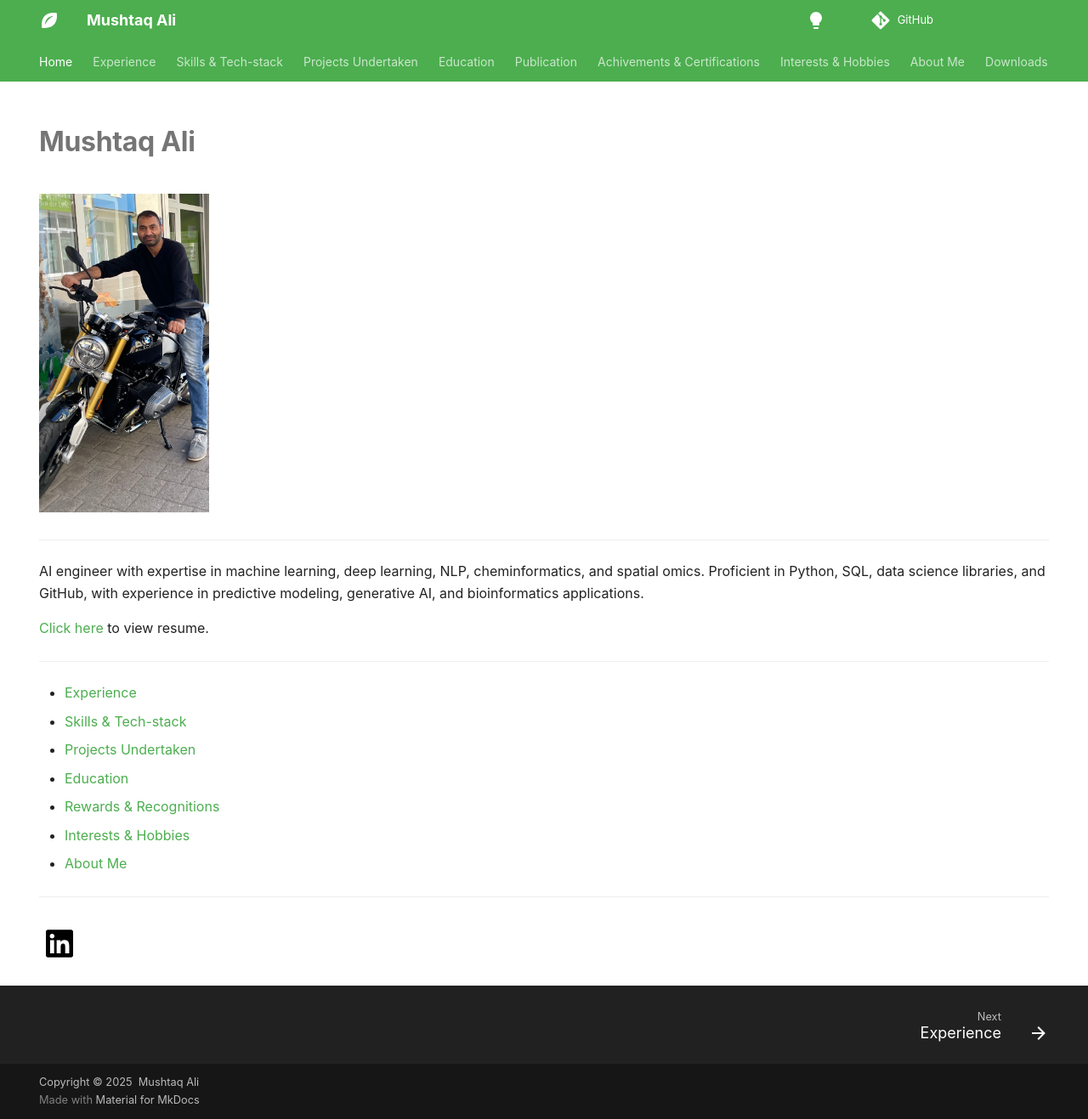
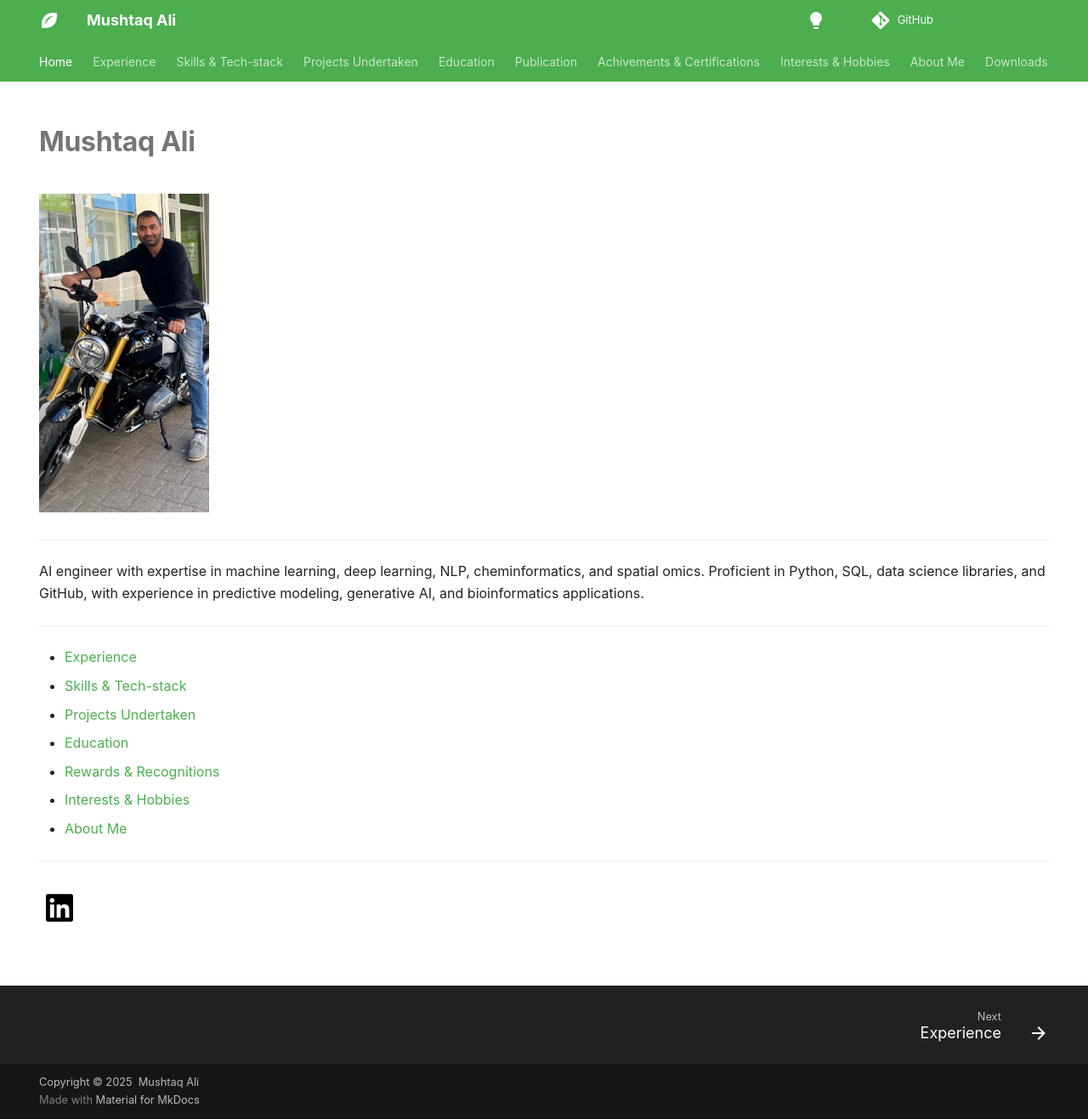
Before and after one commit to ali1810/Profile, an MkDocs documentation site: the page built from docs/index.md, in a window 1280 px wide and 1317 px high. Shown: the whole window at 85% size. Built offline with MkDocs 1.6.1 and Material for MkDocs 9.7.7, drawn with Linux system fonts in a browser that asks for light colours; some web fonts are replaced; comment, search, counter and statistics services are not loaded.

Commit message:
Update index.md

```diff
--- a/docs/index.md
+++ b/docs/index.md
@@ -11,7 +11,7 @@ hide:
 
 AI engineer with expertise in machine learning, deep learning, NLP, cheminformatics, and spatial omics. Proficient in Python, SQL, data science libraries, and GitHub, with experience in predictive modeling, generative AI, and bioinformatics applications.
 
-[Click here](https://drive.google.com/file/d/1Lw3MiuDMVgt_WvZS23FxfjPxOsl0icy-/view?usp=drive_link) to view resume.
+
 
 ---
 
```
